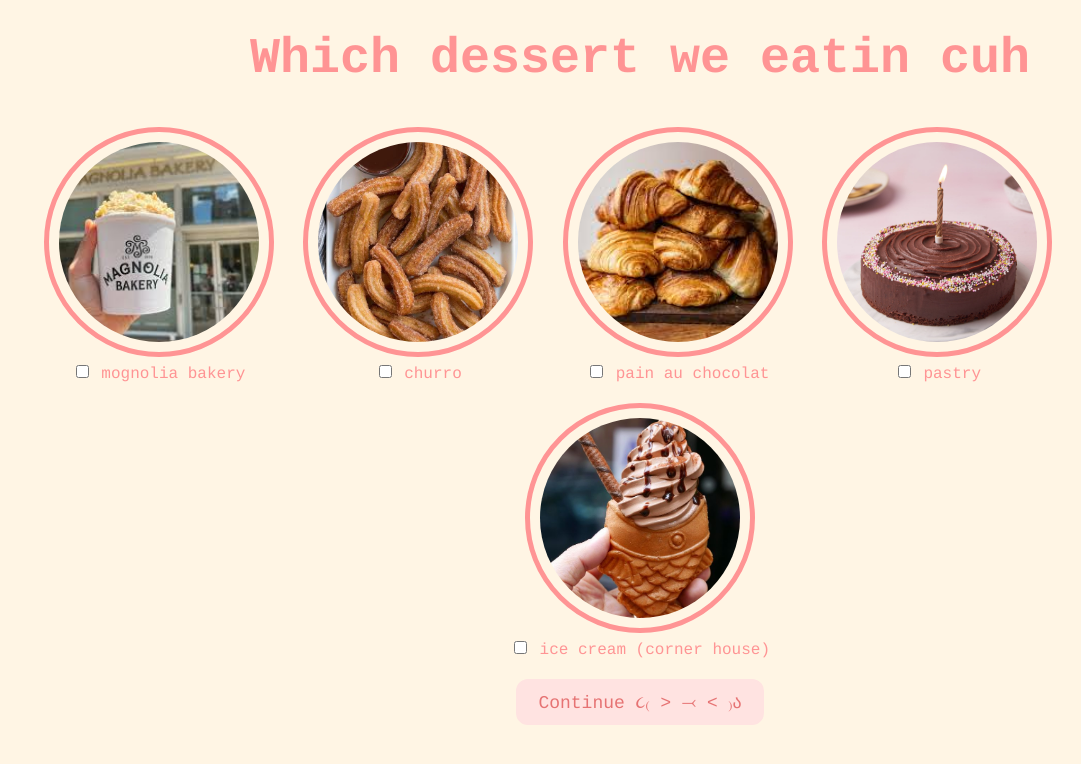
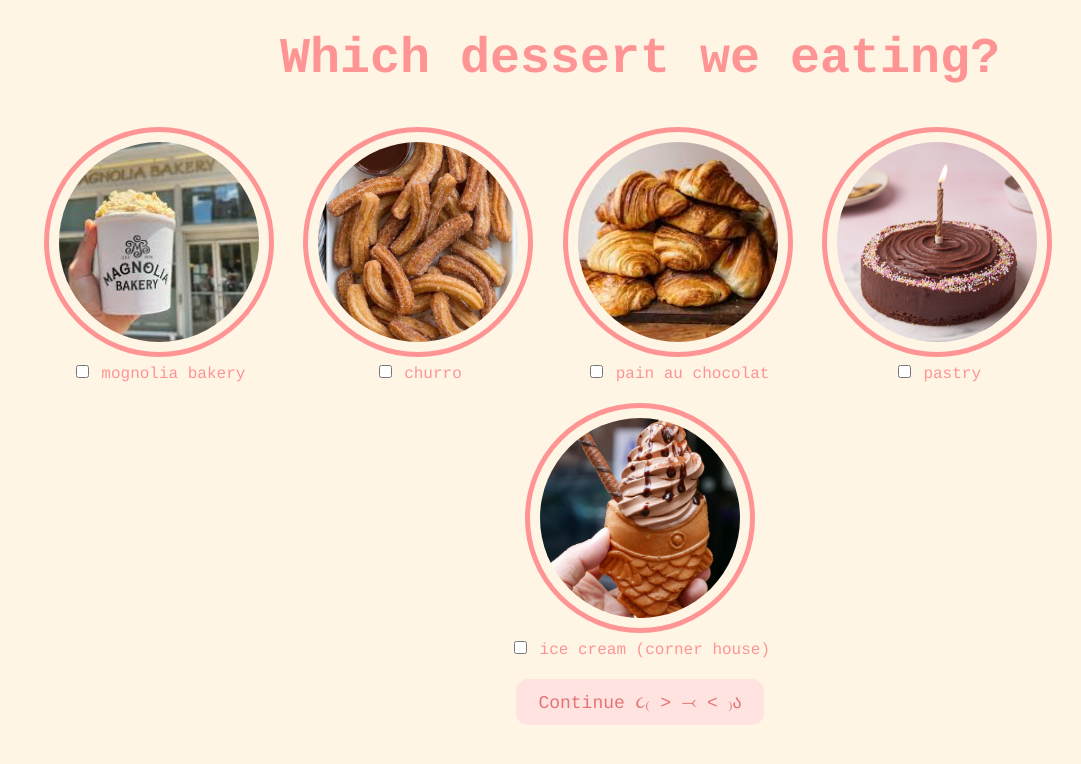
Before and after one commit to priyaasuresh/abcde, a plain HTML site: page dessert.html in a window 1280 px wide. Shown: the full height of the page, 0-1081 px from the left. Drawn offline with Linux system fonts and the light colour scheme.

Commit message:
Update dessert.html

```diff
--- a/dessert.html
+++ b/dessert.html
@@ -7,7 +7,7 @@
     <link rel="stylesheet" href="css/dessert.css" />
   </head>
   <body>
-    <div id="dessertquestion">Which dessert we eatin cuh</div>
+    <div id="dessertquestion">Which dessert we eating?</div>
 
     <div class="dessert-selection">
       <div class="dessert-item">
```
